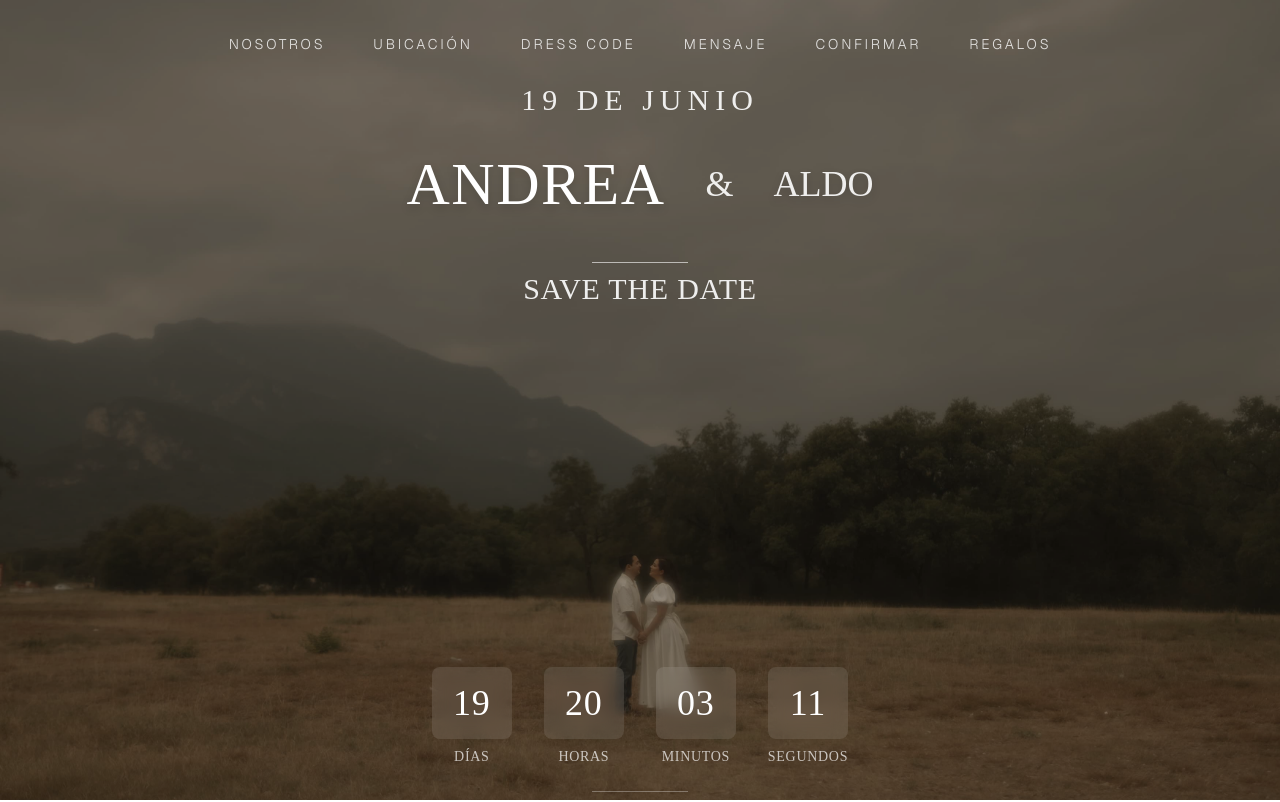
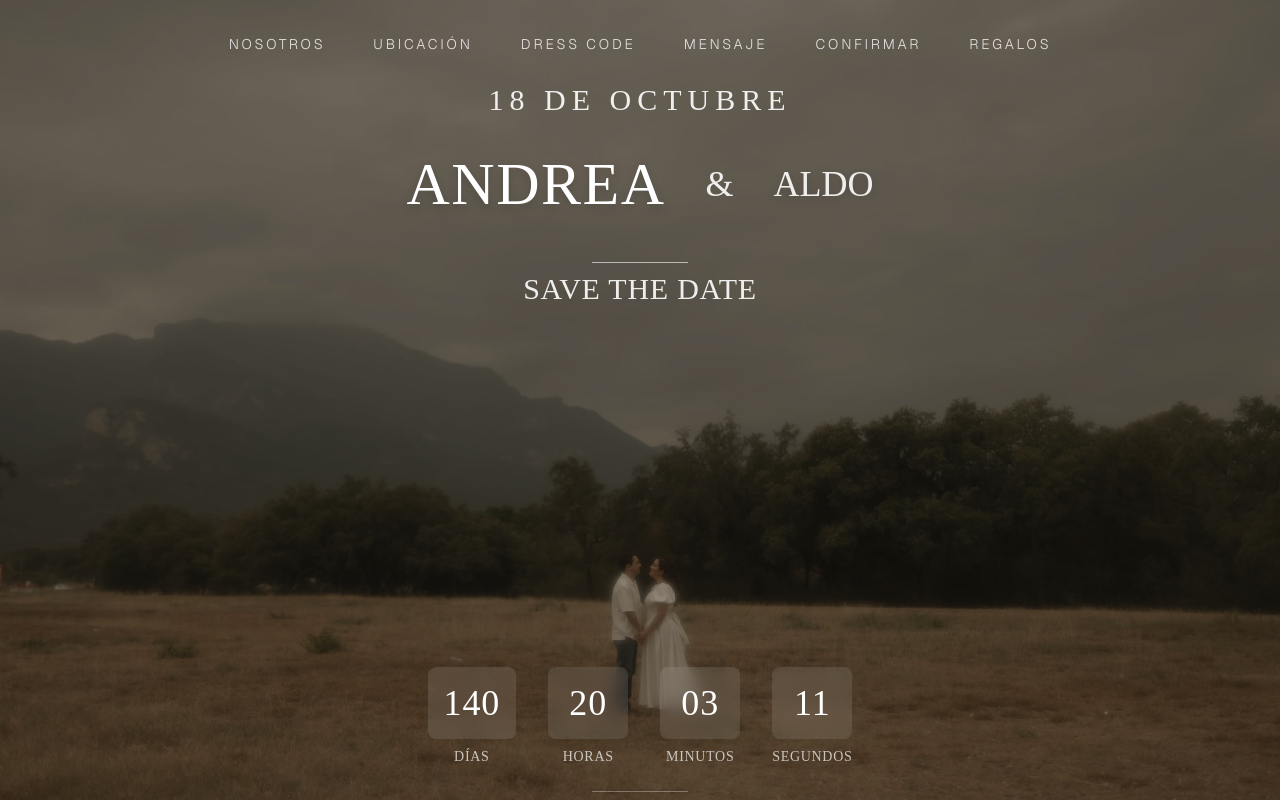
Before and after one commit to AlejoReyna/wedding_invitation, a Next.js app: page / in a window 1280 px wide. Shown: the top 802 px of the page. Built offline with nearby package versions, Linux system fonts and the light colour scheme.

Commit message:
Countdown works

```diff
--- a/src/app/page.tsx
+++ b/src/app/page.tsx
@@ -83,7 +83,7 @@ export default function Home() {
           {/* Fecha del evento - Ahora va primero */}
           <div className="mb-2 md:mb-8 mt-52">
             <h1 className="text-2xl garamond-300 md:text-2xl lg:text-3xl font-light tracking-[0.2em] uppercase mb-1 text-white/90">
-            19 de JUNIO
+            18 de OCTUBRE
             </h1>
           </div>
 
@@ -109,7 +109,7 @@ export default function Home() {
         <div className="absolute bottom-2 left-0 right-0 z-10 px-4">
           <div className="w-full max-w-4xl mx-auto">
             <CountdownTimer
-              targetDate="2025-06-19T00:00:00"
+              targetDate="2025-10-18T00:00:00"
               className="animate-fade-in-up"
             />
           </div>
```
